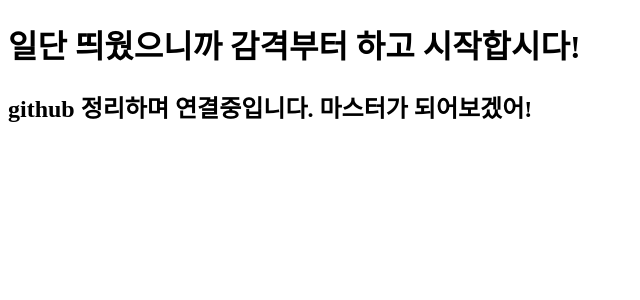
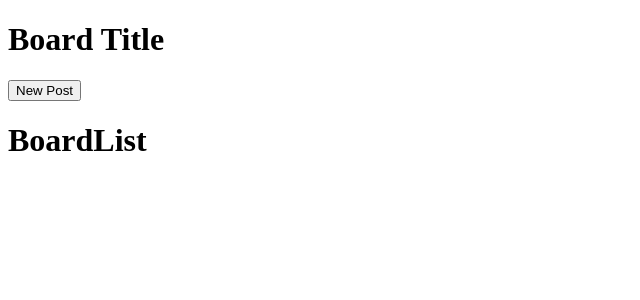
Before and after one commit to k-haein/thepureprj, a React (Create React App) app: page / in a window 1280 px wide. Shown: the top 300 px of the page, without its empty margins (0-640 px from the left). Built offline with nearby package versions, Linux system fonts and the light colour scheme.

Commit message:
v6 문법 Route Link 공부

```diff
--- a/src/components/App.js
+++ b/src/components/App.js
@@ -1,6 +1,9 @@
+//App.js
 import React from 'react';
 import {Route, Routes} from "react-router-dom";
 import BoardPage from './views/BoardPage/BoardPage';
+import ArticlePage from './views/ArticlePage/ArticlePage';
+import RegisterPage from './views/RegisterPage/RegisterPage';
 
 
 function App() {
@@ -8,6 +11,8 @@ function App() {
     <div>
       <Routes>
         <Route exact path="/" element={<BoardPage />} />
+        <Route exact path="/article/:articleId" element={<ArticlePage />} />
+        <Route exact path="/register" element={<RegisterPage />} />
       </Routes>
     </div>
   )
--- /dev/null
+++ b/src/components/views/ArticlePage/ArticlePage.js
@@ -0,0 +1,15 @@
+//ArticlePage.js
+import React from 'react';
+
+
+function ArticlePage() {
+    return (
+        <div>
+            <div>
+                게시글 내용 : ArticlePage
+            </div>
+        </div>
+    )
+}
+
+export default ArticlePage;
--- a/src/components/views/BoardPage/BoardPage.js
+++ b/src/components/views/BoardPage/BoardPage.js
@@ -1,10 +1,23 @@
-import React from 'react'
+//BoardPage.js
+import React from 'react';
+import { Link } from 'react-router-dom';
+import BoardList from './Sections/BoardList';
+
 
 function BoardPage() {
     return (
     <div>
-        <h1>일단 띄웠으니까 감격부터 하고 시작합시다! </h1>
-        <h2>github 정리하며 연결중입니다. 마스터가 되어보겠어!</h2>
+        <div>
+            <h1>Board Title</h1>
+        </div>
+        <div>
+            <Link to="/register">
+                <button>New Post</button>
+            </Link>
+        </div>
+        <div>
+            <BoardList />
+        </div>
     </div>
     )
 }
--- /dev/null
+++ b/src/components/views/BoardPage/Sections/BoardList.js
@@ -0,0 +1,13 @@
+//BoardList.js
+import React from 'react';
+
+
+function BoardList() {
+    return (
+    <div>
+        <h1>BoardList</h1>
+    </div>
+    )
+}
+
+export default BoardList;
--- /dev/null
+++ b/src/components/views/RegisterPage/RegisterPage.js
@@ -0,0 +1,36 @@
+//RegisterPage.js
+import React, { useState } from 'react';
+
+
+function RegisterPage() {
+
+    // const [TitleValue, setTitleValue] = useState("");
+    // const [ContentValue, setContentValue] = useState("");
+
+    // const onTitleChange = ({event}) => {
+    //     setTitleValue(event.currentTarget.value);
+    //   };
+    //   console.log(TitleValue);
+
+    //   const onContentChange = ({event}) => {
+    //     setContentValue(event.currentTarget.value);
+    //   };
+    //   console.log(ContentValue);
+
+    return (
+        <div>
+            <form>
+                <br/>
+                <label>title: </label><input type="text" name='title'/>
+                {/* <input onChange value={onTitleChange} type="text" name='title'/> */}
+                <hr></hr>
+                <div><textarea name='content'/>
+                    {/* <textarea onChange value={onContentChange} name='content'/> */}
+                </div>
+                <button>Submit</button>
+            </form>
+        </div>
+    )
+}
+
+export default RegisterPage;
```
